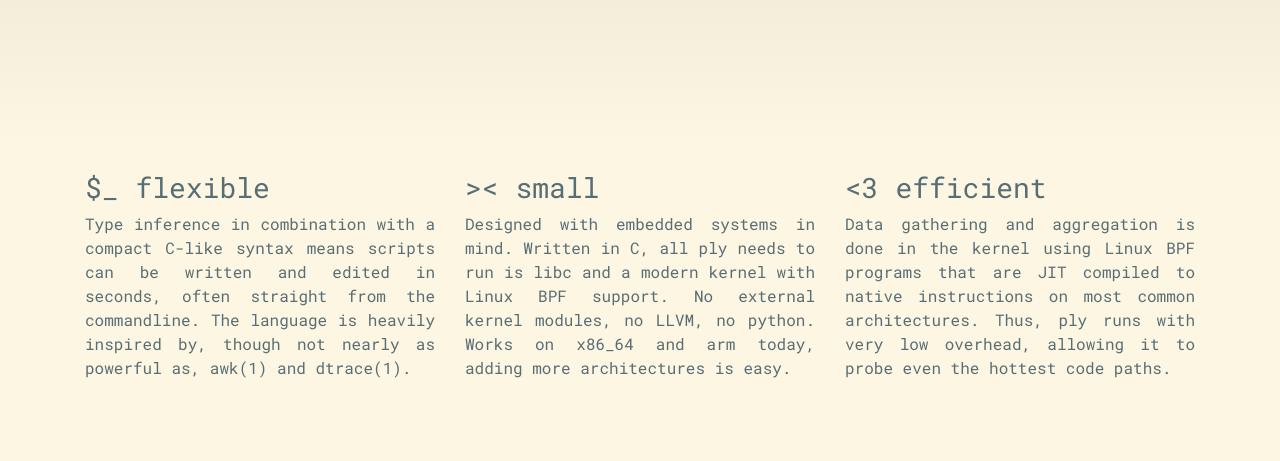
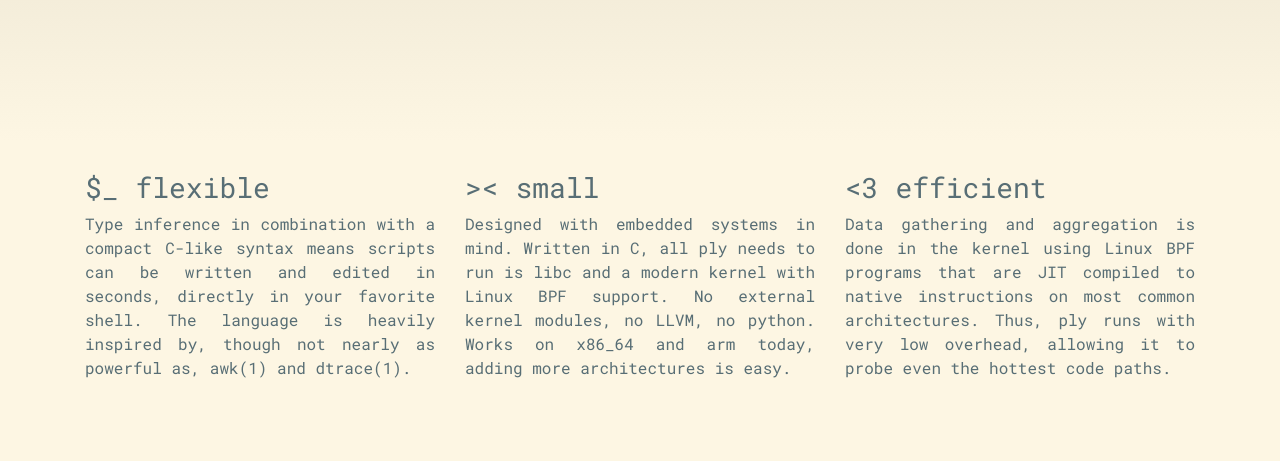
Before and after one commit to wkz/ply, a plain HTML site: page index.html in a window 1280 px wide. Shown: the part 339-800 px from the top of the page. Drawn offline with nearby package versions, Linux system fonts and the light colour scheme.

Commit message:
usp: refine language

```diff
--- a/index.html
+++ b/index.html
@@ -41,10 +41,9 @@
         <h3>$_ flexible</h2>
         <p class="text-justify">
 	  Type inference in combination with a compact C-like syntax
-	  means scripts can be written and edited in seconds, often
-	  straight from the commandline. The language is heavily
-	  inspired by, though not nearly as powerful as, awk(1) and
-	  dtrace(1).
+	  means scripts can be written and edited in seconds, directly
+	  in your favorite shell. The language is heavily inspired by,
+	  though not nearly as powerful as, awk(1) and dtrace(1).
 	</p>
       </div>
       <div class="col-md-4">
```
